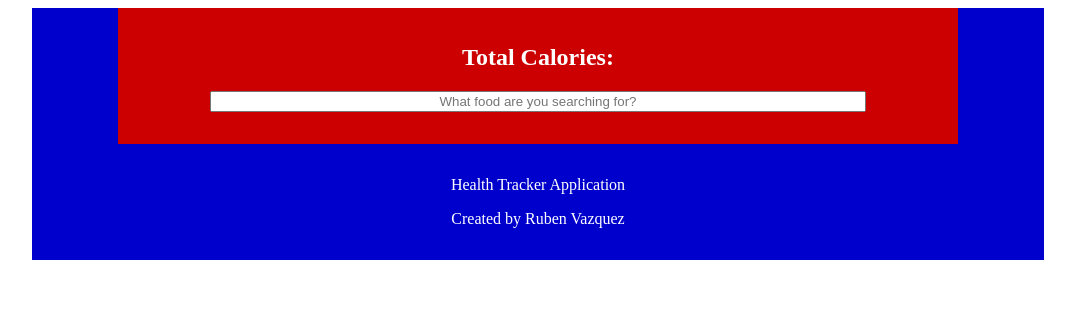
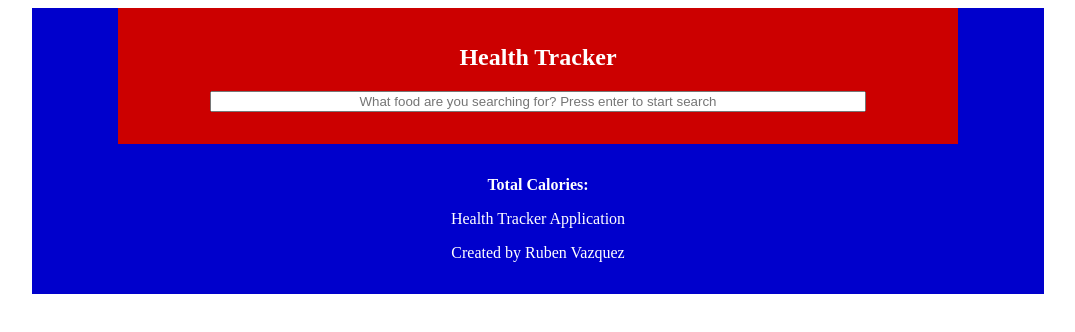
Before and after one commit to vazquezjr/Udacity-FEWD-Health-Tracker-Project, a plain HTML site: page index.html in a window 1280 px wide. Shown: the whole page, without its empty margins (102-1177 px from the left). Drawn offline with Linux system fonts and the light colour scheme.

Commit message:
Change classes in index.html
Changed a few classes to work better with the application view.

```diff
--- a/index.html
+++ b/index.html
@@ -15,8 +15,8 @@
   <section id="tracker-app" class="container">
 
     <header id="header">
-      <h1>Total Calories: <span id="calorie-count"></span></h1>
-      <input id="new-food-item" placeholder="What food are you searching for?">
+      <h1>Health Tracker</h1>
+      <input id="new-food-item" placeholder="What food are you searching for? Press enter to start search">
       <ul id="search-results"></ul>
     </header>
 
@@ -25,6 +25,7 @@
     </section>
 
     <footer id="footer">
+      <p id="total-calories"><strong>Total Calories: <span id="calorie-count"></span></strong><p>
       <p>Health Tracker Application
       <p>Created by Ruben Vazquez
     </footer>
@@ -48,6 +49,7 @@
   <script src="js/collections/results.js"></script>
   <script src="js/views/app.js"></script>
   <script src="js/views/result.js"></script>
+  <script src="js/views/foodv.js"></script>
   <script src="js/app.js"></script>
 
 </body>
```
